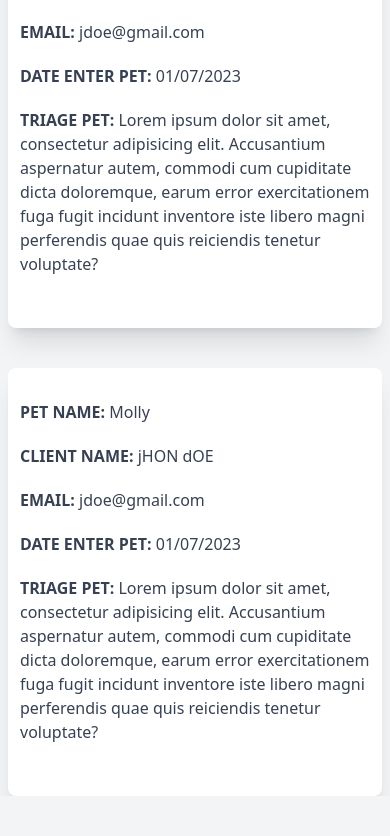
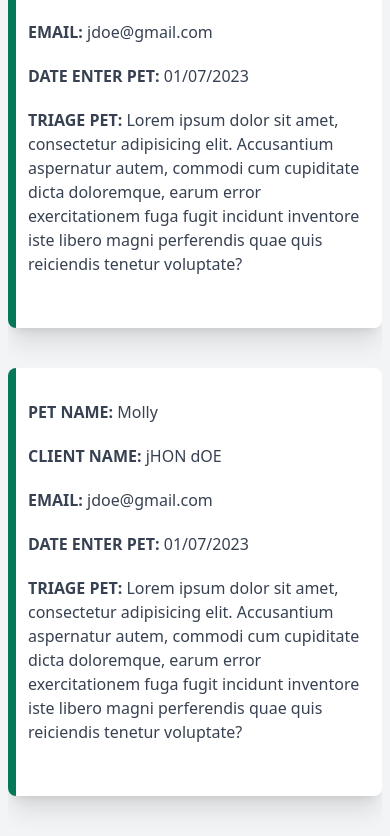
Before and after one commit to Quisutd3us/MollysVetApp, a React (Vite) app: page / in a window 390 px wide. Shown: the part 1780-2616 px from the top of the page. Before the commit the page ends 2576 px from the top, so only its background shows below. Built offline with nearby package versions, Linux system fonts and the light colour scheme.

Commit message:
fix responsive errors and add scroll options

```diff
--- a/src/components/Clients.jsx
+++ b/src/components/Clients.jsx
@@ -1,6 +1,6 @@
 function Clients() {
   return (
-      <div className="bg-white shadow-xl rounded-lg my-10 py-8 px-3">
+      <div className="border-l-8 border-l-emerald-700 bg-white shadow-xl rounded-lg my-10 py-8 px-3">
         {/*petName*/}
         <div className=" mb-5">
           <p
--- a/src/components/Header.jsx
+++ b/src/components/Header.jsx
@@ -1,7 +1,7 @@
 function Header() {
   return (
       <div className={'flex flex-col align-middle justify-evenly'}>
-        <h1 className={'font-black text-5xl text-center'}>Molly's App</h1>
+        <h1 className={'font-black text-5xl text-center'}>{'Molly\'s'} App</h1>
         <h4 className={'text-indigo-600 text-3xl text-center'}>Vet Control</h4>
       </div>
 
--- a/src/components/ListClients.jsx
+++ b/src/components/ListClients.jsx
@@ -4,15 +4,16 @@ function ListClients() {
   return (
       <div className={'md:w-1/2 lg:w-2/3 mx-2'}>
         <h4 className={'text-3xl font-black text-right'}>List Clients</h4>
-        <p className={'my-5 text-right'}>Manage your
+        <p className={'mt-5 text-right'}>Manage your
           <span className={'text-indigo-600 font-bold'}> Clients and Dates</span>
         </p>
-        {/*Client INFO*/}
-        <Clients/>
-        <Clients/>
-        <Clients/>
+        <div className={'md:h-screen overflow-y-scroll'}>
+          {/*Client INFO*/}
+          <Clients/>
+          <Clients/>
+          <Clients/>
+        </div>
       </div>
   );
 }
-
 export default ListClients;
```
